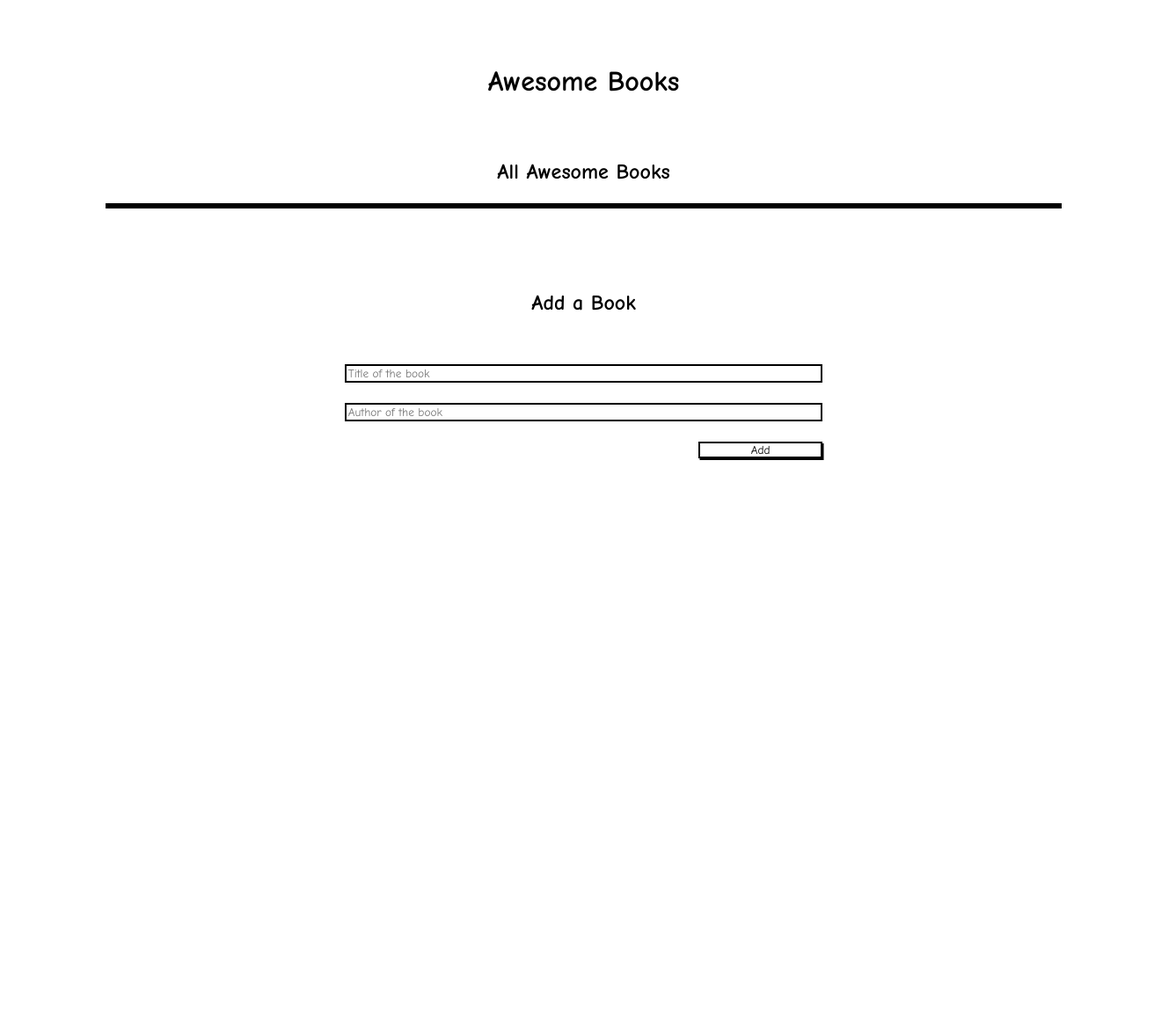
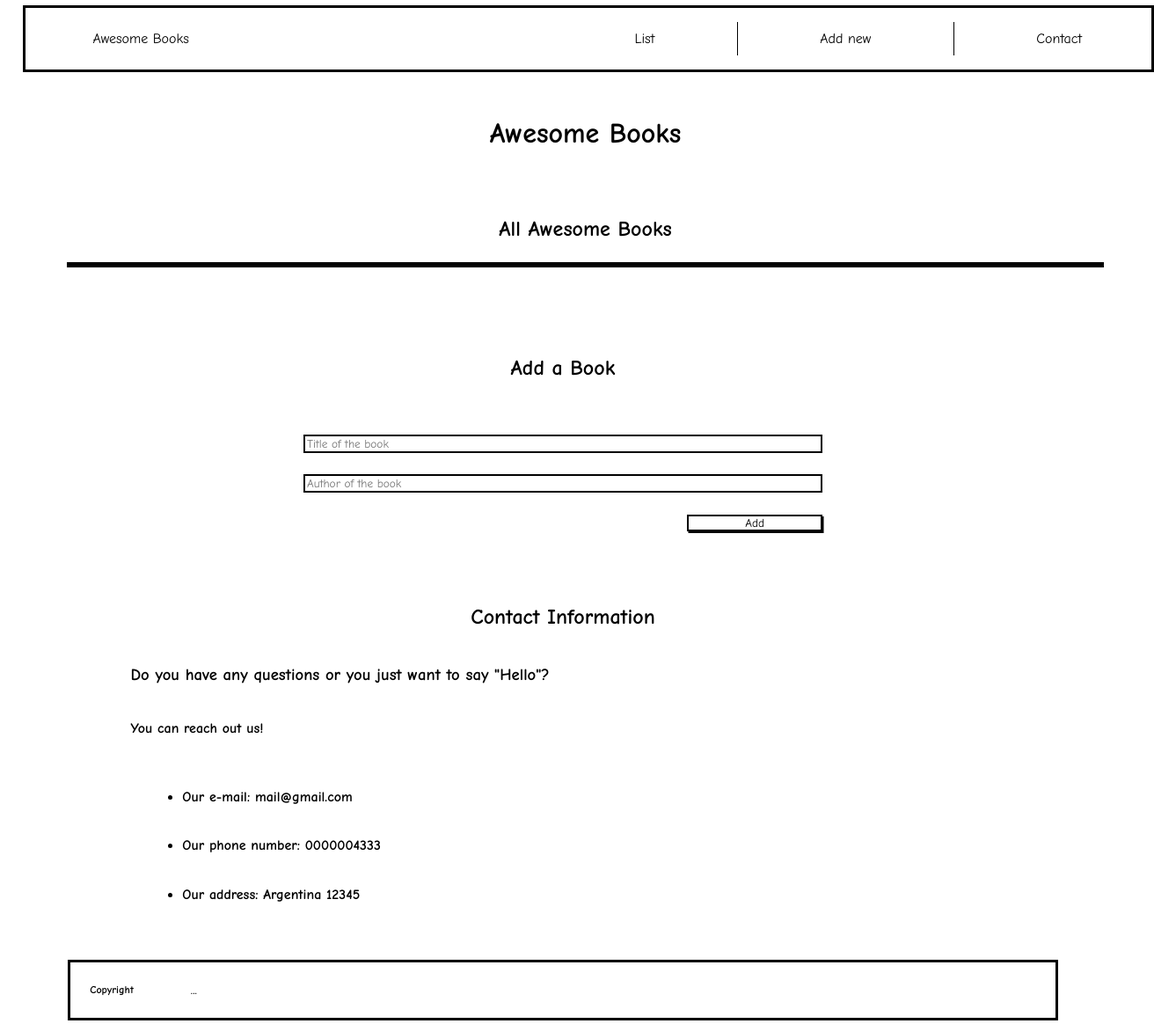
Before and after one commit to federicaulzurrun/AwesomeBooks, a website: page index.html in a window 1280 px wide. Shown: the whole page at 88% size, 1312 px wide, since content can reach past the window. Before the commit the page ends 800 px from the top, so only its background shows below. Drawn offline with Linux system fonts and the light colour scheme.

Commit message:
add header, contact information and footer in html and styled them in css

```diff
--- a/Style/style.css
+++ b/Style/style.css
@@ -1,6 +1,15 @@
 * {
   font-family: 'Comic Neue', cursive;
   margin: 2% 2%;
+}
+
+html {
+  margin: 0;
+}
+
+body {
+  margin: 0;
+  height: 100%;
 }
 
 main {
@@ -8,6 +17,46 @@ main {
   flex-direction: column;
   align-content: center;
   width: 100%;
+}
+
+.navBar {
+  display: flex;
+  border: #000 3px solid;
+  align-items: center;
+  margin: 0.5% 2%;
+  width: 100%;
+  justify-content: space-between;
+}
+
+.nbTitle {
+  padding-left: 4%;
+}
+
+nav {
+  display: flex;
+  width: 50%;
+  margin: 0;
+  padding-right: 1%;
+}
+
+.bookList-add-contact {
+  display: flex;
+  width: 100%;
+  list-style: none;
+  padding: 0;
+  justify-content: space-around;
+}
+
+.navAdd {
+  display: flex;
+}
+
+span {
+  margin: 0;
+  background-color: #000;
+  height: 90%;
+  width: 1px;
+  align-self: center;
 }
 
 h1 {
@@ -26,7 +75,7 @@ h1 {
   justify-content: center;
 }
 
-ul {
+#bookList{
   display: flex;
   flex-direction: column;
   border: #000 3px solid;
@@ -34,7 +83,7 @@ ul {
   padding: 0;
 }
 
-li {
+.book-infocss {
   display: flex;
   width: 100%;
   justify-content: space-between;
@@ -83,3 +132,37 @@ input {
   align-self: flex-end;
   padding: 0 3%;
 }
+
+.contact-info {
+  display: flex;
+  flex-direction: column;
+  margin: 2% 10%;
+}
+
+.contact-info h2 {
+  display: flex;
+  align-items: center;
+  justify-content: center;
+}
+
+.contact-ul {
+  display: flex;
+  flex-direction: column;
+}
+
+.contact-ul li {
+  font-weight: bold;
+}
+
+footer {
+  display: flex;
+  flex-direction: row;
+  align-items: center;
+  margin: 1% 6%;
+  border: #000 3px solid;
+  gap: 20px;
+}
+
+footer h6 {
+  font-size: 12px;
+}
--- a/index.html
+++ b/index.html
@@ -11,6 +11,21 @@
     <title>AwesomeBooks</title>
 </head>
 <body>
+  <header class ="navBar">
+    <!--Navigation bar-->
+    <div class="nbTitle">Awesome Books</div>
+    <nav>
+      <ul class="bookList-add-contact">
+          <li class="navList">List</li>
+          <span></span>
+          <li class="navAdd">Add new</li>
+          <span></span>
+          <li class="navCont">Contact</li>
+      </ul>
+    </nav>
+  <!--1rst page-->
+  </header>
+  <!--Added Books-->
   <main>
     <h1>Awesome Books</h1>
     <div class="book-list-container">
@@ -18,16 +33,33 @@
       <!--JavaScript Dynamic Book List-->
       <ul id="bookList"></ul>
     </div>
+  </main>
   <!--Add a book form-->
   <div class="form-container">
     <h2 class="subtitle">Add a Book</h2>
-        <form id="add-form">
+      <form class= "add-form" id="add-form">
         <input type="text" required placeholder="Title of the book" id="title">
         <input type="text" required placeholder="Author of the book" id="author">
         <button type="submit" id="submit">Add</button>
       </form>
   </div>
-  </main>
+  <!--Contact Information-->
+  <div class="contact-info">
+    <h2>Contact Information</h2>
+    <h3>Do you have any questions or you just want to say "Hello"?</h3>
+    <h4>You can reach out us!</h4>
+    <ul class="contact-ul">
+      <li>Our e-mail: mail@gmail.com</li>
+      <li>Our phone number: 0000004333</li>
+      <li>Our address: Argentina 12345</li>
+    </ul>
+  </div>
+
+  <!--Footer-->
+  <footer>
+    <h6>Copyright</h6>
+    <p>...</p>
+  </footer>
 
     <!--<script src="./JavaScript/main.js"></script>-->
     <!--link to new js file for classes-->
```
Also changed, not shown: JavaScript/main.js (deleted, +0 -70 lines), .eslintrc.json. Lines whose indentation alone changed are shown as unchanged.
